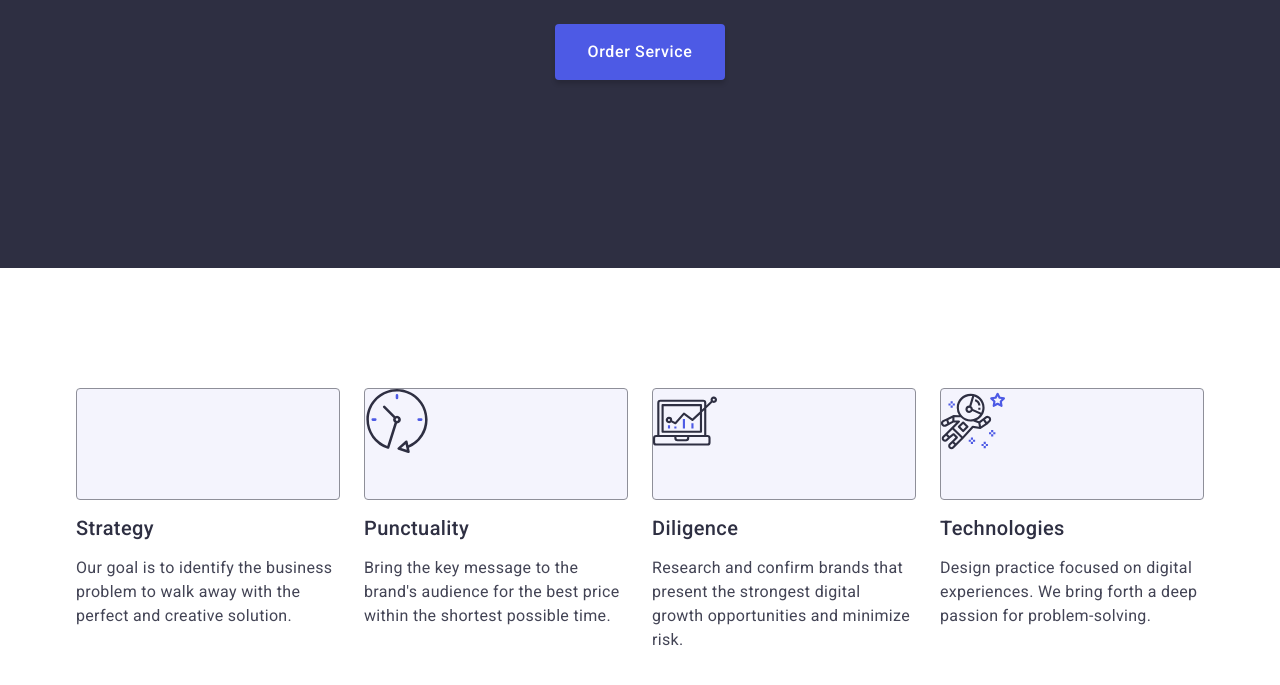
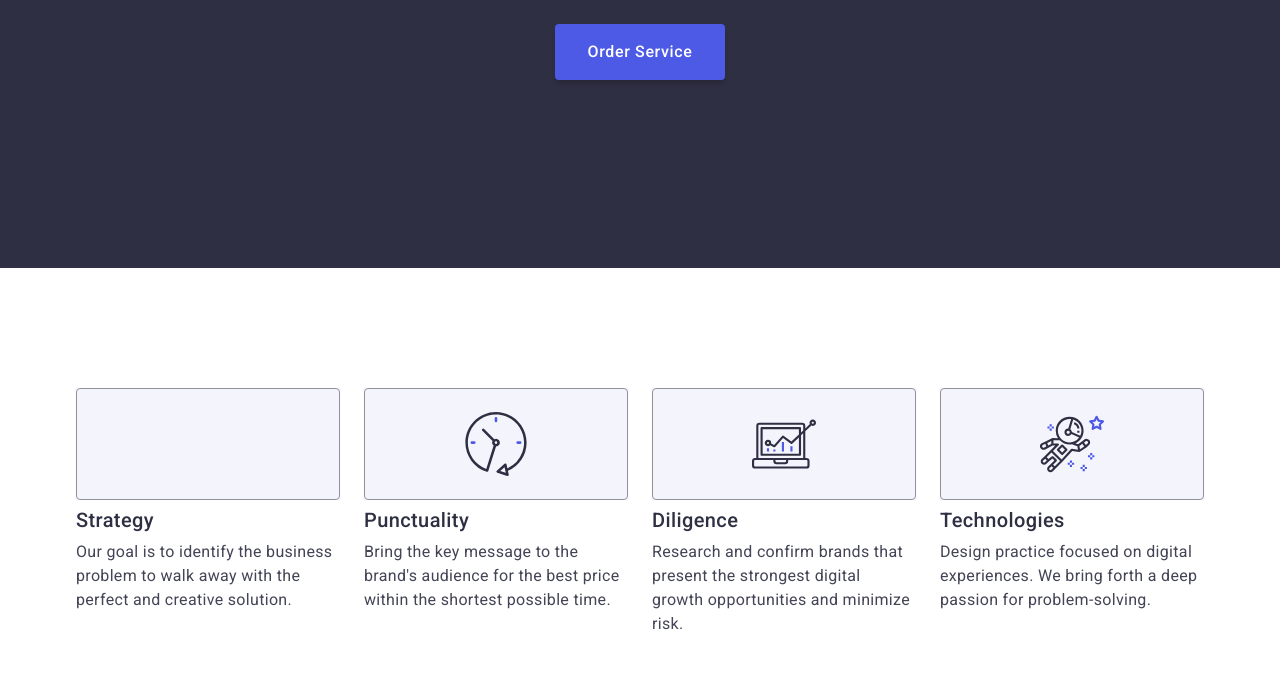
Before and after one commit to Larimar4you/goit-markup-hw-04, a plain HTML site: page index.html in a window 1280 px wide. Shown: the part 405-1090 px from the top of the page. Drawn offline with nearby package versions, Linux system fonts and the light colour scheme.

Commit message:
git push

```diff
--- a/css/styles.css
+++ b/css/styles.css
@@ -238,22 +238,14 @@ width: 264px;
 height: 112px;
 background:  #f4f4fd;
 margin-bottom: 8px;
-justify-content: ;
-
+display: flex;
+justify-content: center;
+align-items: center;
 }
 
 .features-item {
-display: flex;
 width: calc((100% - 72px)/ 4);
-flex-direction: column;
-align-items: flex-start;
-gap: 8px;
 }
-
-.features-item:first-child {
-width: calc(((100% - 72px)/ 4))
-}
-
 .our-team {
 background-color: #f4f4fd;
 text-align: center;
```
